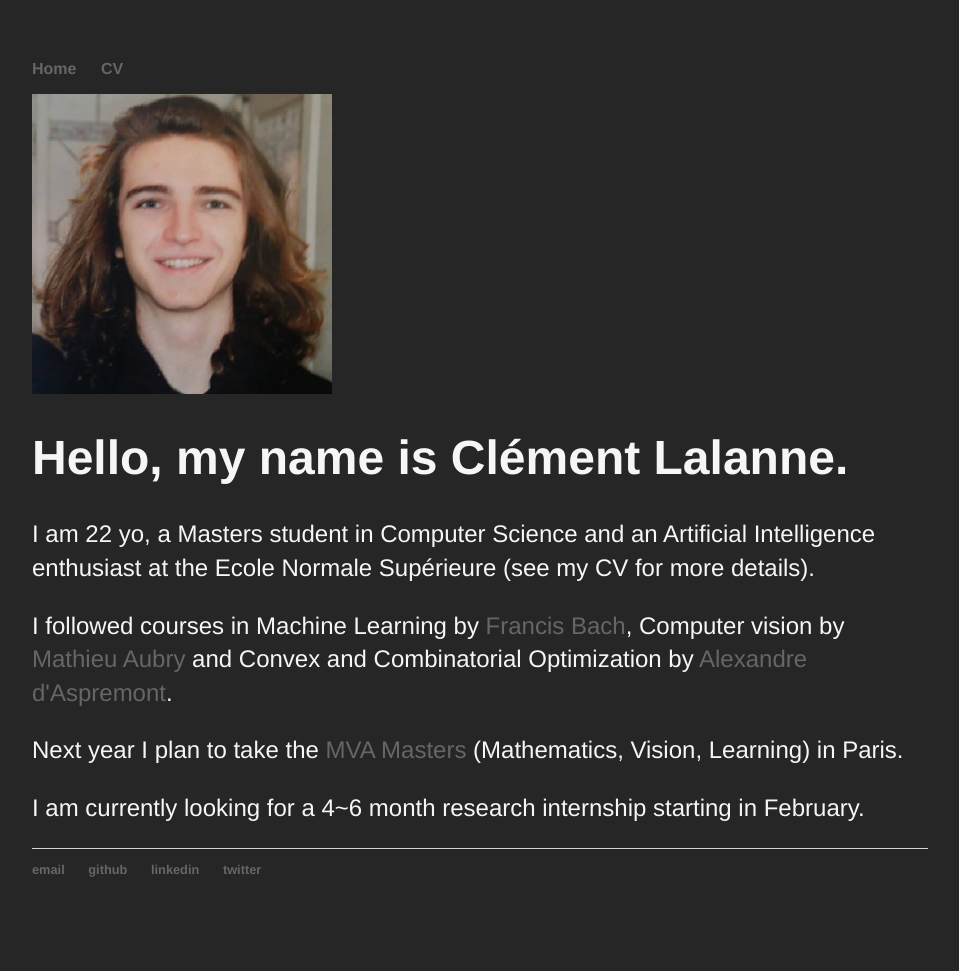
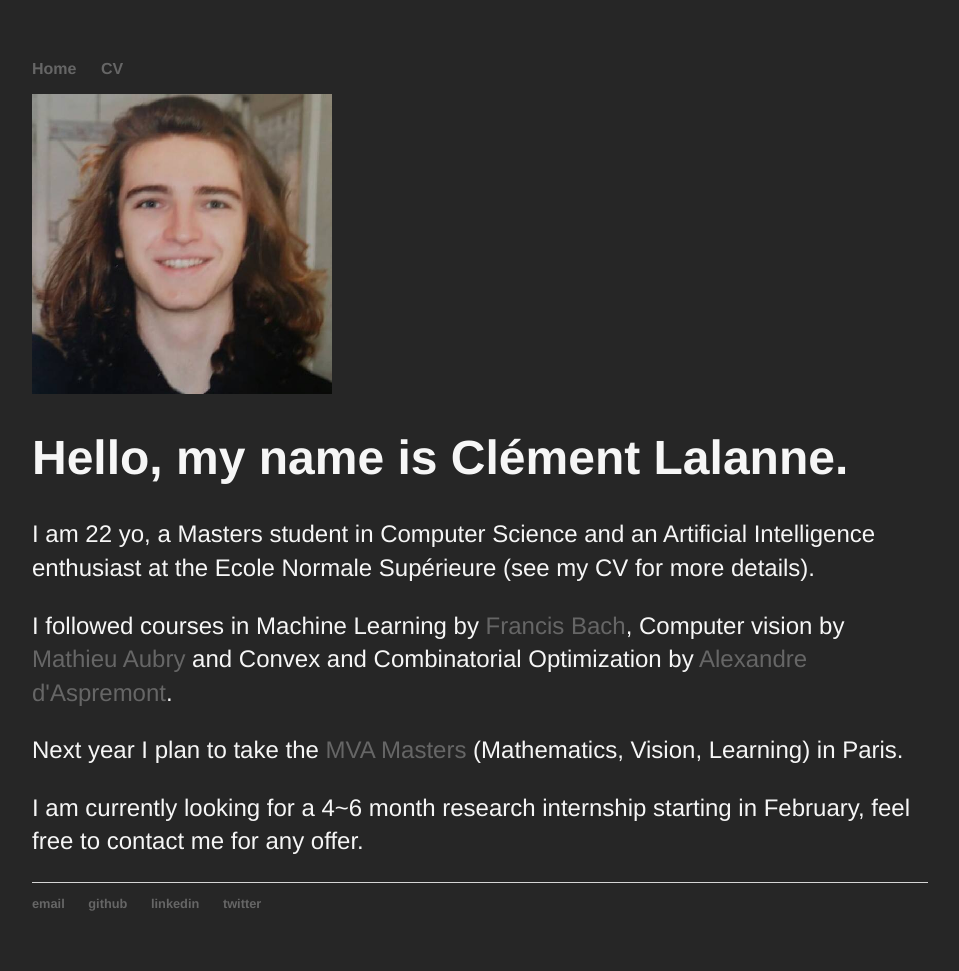
Before and after one commit to clemlal/clemlal.github.io, a Jekyll site: the page built from index.html, in a window 1280 px wide. Shown: the whole page, without its empty margins (160-1119 px from the left). Built offline with Jekyll 4.4.1, drawn with Linux system fonts in a browser that asks for light colours; before the commit the page ends 937 px from its top, so only the background shows below that.

Commit message:
changes made

```diff
--- a/index.html
+++ b/index.html
@@ -8,5 +8,5 @@ title: Clément Lalanne
 				<p>I am 22 yo, a Masters student in Computer Science and an Artificial Intelligence enthusiast at the Ecole Normale Supérieure (see my CV for more details).</p>
 				<p>I followed courses in Machine Learning by <a target="_blank" href="http://www.di.ens.fr/~fbach/">Francis Bach</a>, Computer vision by <a target="_blank" href="http://imagine.enpc.fr/~aubrym/">Mathieu Aubry</a> and Convex and Combinatorial Optimization by <a target="_blank" href="http://www.di.ens.fr/~aspremon/">Alexandre d'Aspremont</a>.</p>
 				<p>Next year I plan to take the <a target="_blank" href="http://math.ens-paris-saclay.fr/version-francaise/formations/master-mva/">MVA Masters</a> (Mathematics, Vision, Learning) in Paris.</p>
-				<p>I am currently looking for a 4~6 month research internship starting in February.</p>
+				<p>I am currently looking for a 4~6 month research internship starting in February, feel free to contact me for any offer.</p>
 </div><!-- /.blurb -->
```
